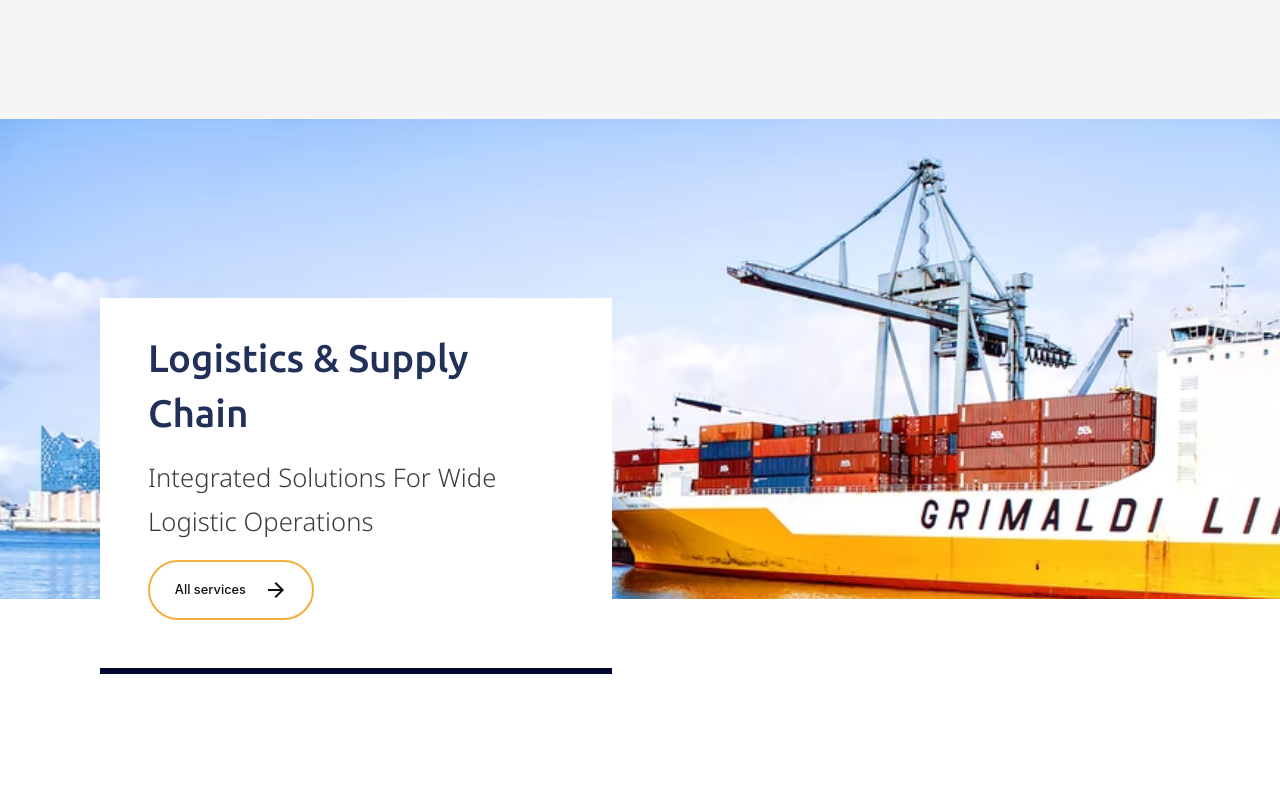
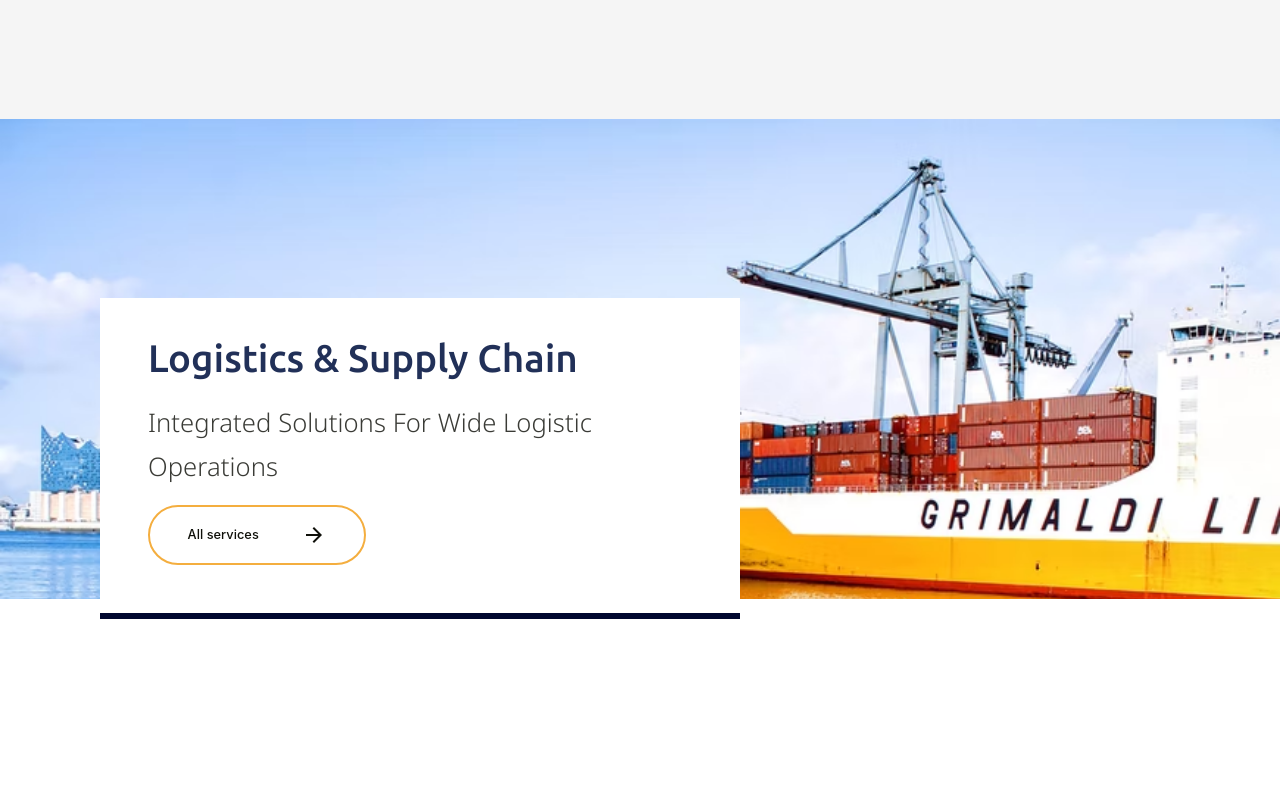
Before and after one commit to Andharikar9011/OraneConsFrontendDeploy, a React (Create React App) app: page / in a window 1280 px wide. Shown: the part 1627-2425 px from the top of the page. Built offline with nearby package versions, Linux system fonts and the light colour scheme.

Commit message:
warning rmved

```diff
--- a/src/components/utility/CoverCardBtn/coverCardBtn_styles.css
+++ b/src/components/utility/CoverCardBtn/coverCardBtn_styles.css
@@ -9,7 +9,8 @@
   color: white;
   background-color: white;
   min-height: 23rem;
-  width: 40%;
+  /* width: 40%; */
+  width: 50%;
 }
 
 .overlap_content {
--- a/src/components/utility/CoverCardBtn/index.jsx
+++ b/src/components/utility/CoverCardBtn/index.jsx
@@ -5,13 +5,9 @@ import Overlapcard from './Overlapcard'
 // import zIndex from '@mui/material/styles/zIndex'
 
 const CoverCardBtn = (props) => {
-
-
-
-
   return (
     <div style={{
-      height: '500px',
+
           // backgroundColor: 'cyan',
           height: '40rem',
     }}>
```
